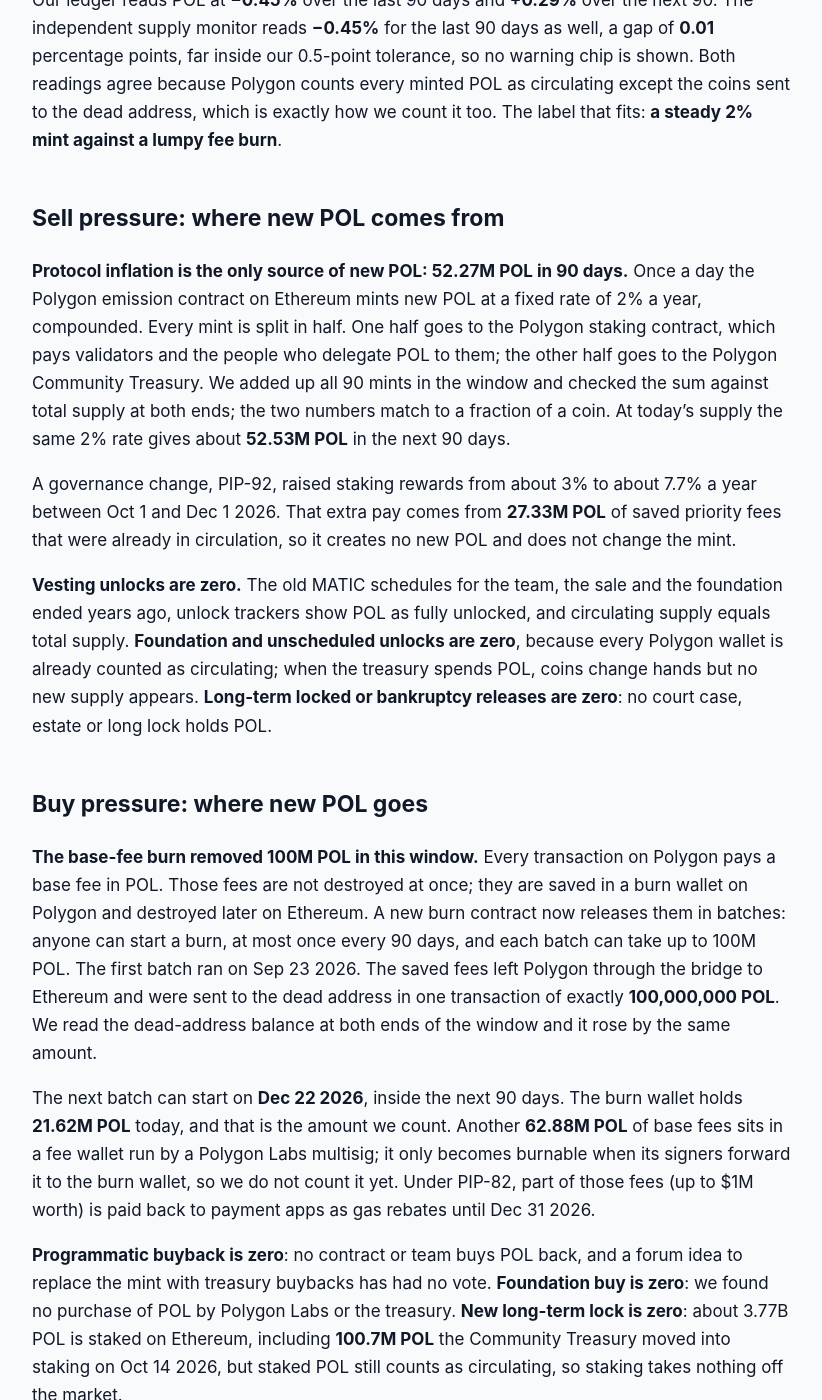
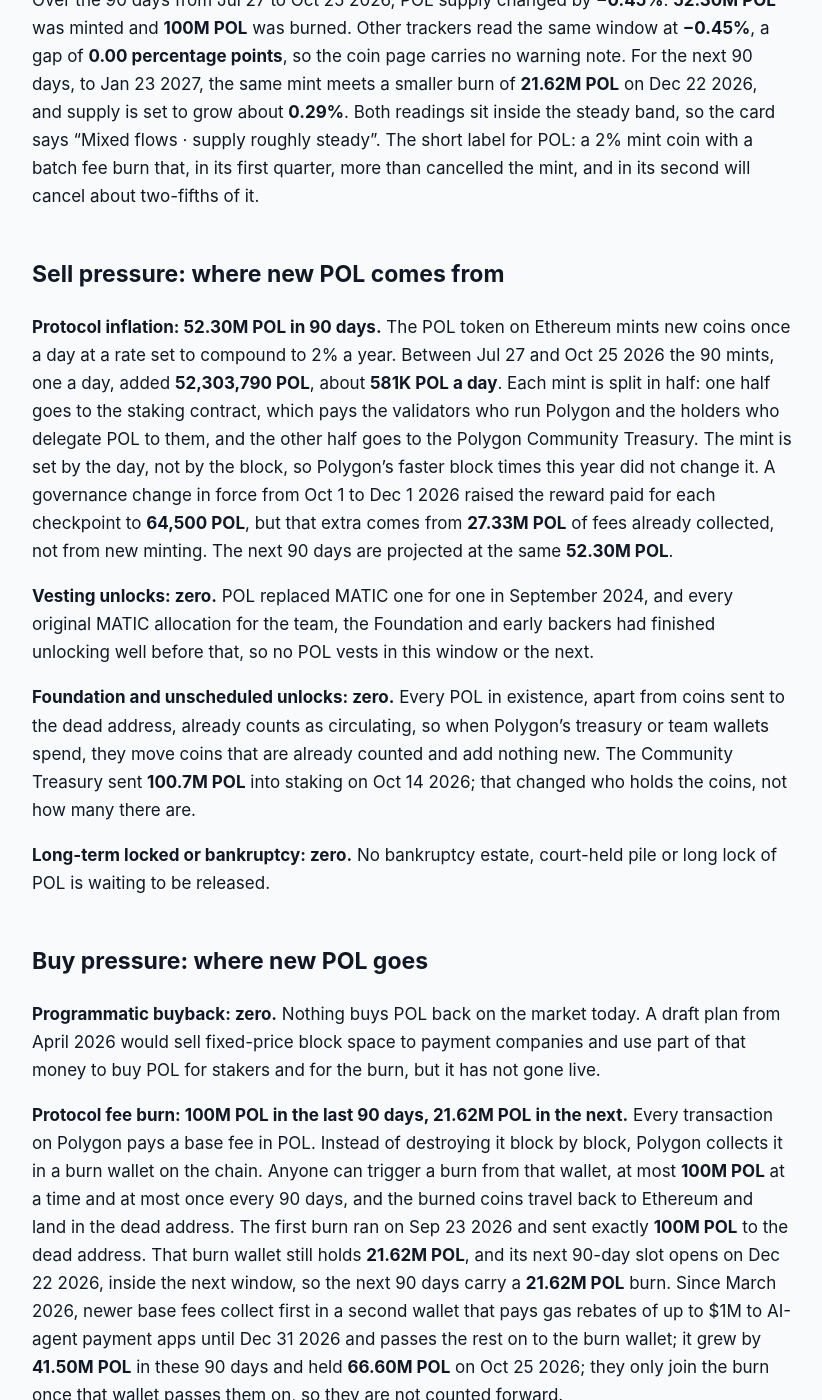
Before and after one commit to jeevansongmy-spec/mrnasdog-articles, a Jekyll site: the page built from crypto/pol-pressure-framework.md, in a window 1280 px wide and 1400 px high, scrolled down 481 px. Shown: the whole window, without its empty margins (228-1050 px from the left). Built offline with Jekyll 4.4.1, drawn with Linux system fonts in a browser that asks for light colours; some of the changed text lies outside the part shown.

Commit message:
publish: crypto/pol-pressure-framework

```diff
--- a/crypto/pol-pressure-framework.md
+++ b/crypto/pol-pressure-framework.md
@@ -1,6 +1,6 @@
 ---
 title:         "POL Inflation Analysis · October 2026 · Mixed flows · supply roughly steady"
-description:   "POL supply is roughly steady: a 2% mint made 52.27M POL in 90 days while a fee burn destroyed 100M, so supply fell 0.45%. Next 90 days: about +0.29%."
+description:   "POL supply is roughly steady: a 52.30M POL mint against a 100M POL base-fee burn gave −0.45% in 90 days; next, a 21.62M burn on Dec 22 2026 means +0.29%."
 canonical_url: "https://mrnasdog.com/research/pol/inflation"
 tags:          ["crypto", "pol", "polygon", "layer2"]
 published:     true
@@ -8,56 +8,64 @@ published:     true
 > Originally published at **[mrnasdog.com/research/pol/inflation](https://mrnasdog.com/research/pol/inflation)** by MrNasDog.
 
 <!-- main-page -->
-The Polygon coin page has the score, the price drivers and every question answered — [mrnasdog.com/research/pol](https://mrnasdog.com/research/pol). Below: supply, line by line.
+The full Polygon coin page, with the score, demand and the supply ledger, is at [mrnasdog.com/research/pol](https://mrnasdog.com/research/pol).
 
-POL supply is roughly steady, and it swings with the base-fee burn. In the 90 days to Oct 15 2026 the Polygon 2% yearly mint created **52.27M POL** while one batch burn of saved base fees destroyed **100M POL**, so the coins on the market fell by **0.45%**. For the next 90 days we count **52.53M POL** of new mint against a **21.62M POL** burn that can start on Dec 22 2026, which points to growth of about **0.29%**. POL has no supply cap and no vesting left; the mint and the burn are the whole story.
+POL supply is roughly steady, with flows pulling both ways: Polygon mints new POL every day at a **2% yearly rate**, and it burns the base fees its users pay in large batches no more than once every 90 days. Over the 90 days to Oct 25 2026 the mint added **52.30M POL** and the first batch burn removed **100M POL**, so supply fell **0.45%**; the next 90 days carry the same mint against a **21.62M POL** burn, for growth of about **0.29%**. Polygon has no supply cap, and other trackers read **−0.45%** for the same 90 days.
 
 ## The verdict, in one paragraph
 
-Our ledger reads POL at **−0.45%** over the last 90 days and **+0.29%** over the next 90. The independent supply monitor reads **−0.45%** for the last 90 days as well, a gap of **0.01** percentage points, far inside our 0.5-point tolerance, so no warning chip is shown. Both readings agree because Polygon counts every minted POL as circulating except the coins sent to the dead address, which is exactly how we count it too. The label that fits: **a steady 2% mint against a lumpy fee burn**.
+Over the 90 days from Jul 27 to Oct 25 2026, POL supply changed by **−0.45%**: **52.30M POL** was minted and **100M POL** was burned. Other trackers read the same window at **−0.45%**, a gap of **0.00 percentage points**, so the coin page carries no warning note. For the next 90 days, to Jan 23 2027, the same mint meets a smaller burn of **21.62M POL** on Dec 22 2026, and supply is set to grow about **0.29%**. Both readings sit inside the steady band, so the card says "Mixed flows · supply roughly steady". The short label for POL: a 2% mint coin with a batch fee burn that, in its first quarter, more than cancelled the mint, and in its second will cancel about two-fifths of it.
 
 ## Sell pressure: where new POL comes from
 
-**Protocol inflation is the only source of new POL: 52.27M POL in 90 days.** Once a day the Polygon emission contract on Ethereum mints new POL at a fixed rate of 2% a year, compounded. Every mint is split in half. One half goes to the Polygon staking contract, which pays validators and the people who delegate POL to them; the other half goes to the Polygon Community Treasury. We added up all 90 mints in the window and checked the sum against total supply at both ends; the two numbers match to a fraction of a coin. At today's supply the same 2% rate gives about **52.53M POL** in the next 90 days.
+**Protocol inflation: 52.30M POL in 90 days.** The POL token on Ethereum mints new coins once a day at a rate set to compound to 2% a year. Between Jul 27 and Oct 25 2026 the 90 mints, one a day, added **52,303,790 POL**, about **581K POL a day**. Each mint is split in half: one half goes to the staking contract, which pays the validators who run Polygon and the holders who delegate POL to them, and the other half goes to the Polygon Community Treasury. The mint is set by the day, not by the block, so Polygon's faster block times this year did not change it. A governance change in force from Oct 1 to Dec 1 2026 raised the reward paid for each checkpoint to **64,500 POL**, but that extra comes from **27.33M POL** of fees already collected, not from new minting. The next 90 days are projected at the same **52.30M POL**.
 
-A governance change, PIP-92, raised staking rewards from about 3% to about 7.7% a year between Oct 1 and Dec 1 2026. That extra pay comes from **27.33M POL** of saved priority fees that were already in circulation, so it creates no new POL and does not change the mint.
+**Vesting unlocks: zero.** POL replaced MATIC one for one in September 2024, and every original MATIC allocation for the team, the Foundation and early backers had finished unlocking well before that, so no POL vests in this window or the next.
 
-**Vesting unlocks are zero.** The old MATIC schedules for the team, the sale and the foundation ended years ago, unlock trackers show POL as fully unlocked, and circulating supply equals total supply. **Foundation and unscheduled unlocks are zero**, because every Polygon wallet is already counted as circulating; when the treasury spends POL, coins change hands but no new supply appears. **Long-term locked or bankruptcy releases are zero**: no court case, estate or long lock holds POL.
+**Foundation and unscheduled unlocks: zero.** Every POL in existence, apart from coins sent to the dead address, already counts as circulating, so when Polygon's treasury or team wallets spend, they move coins that are already counted and add nothing new. The Community Treasury sent **100.7M POL** into staking on Oct 14 2026; that changed who holds the coins, not how many there are.
+
+**Long-term locked or bankruptcy: zero.** No bankruptcy estate, court-held pile or long lock of POL is waiting to be released.
 
 ## Buy pressure: where new POL goes
 
-**The base-fee burn removed 100M POL in this window.** Every transaction on Polygon pays a base fee in POL. Those fees are not destroyed at once; they are saved in a burn wallet on Polygon and destroyed later on Ethereum. A new burn contract now releases them in batches: anyone can start a burn, at most once every 90 days, and each batch can take up to 100M POL. The first batch ran on Sep 23 2026. The saved fees left Polygon through the bridge to Ethereum and were sent to the dead address in one transaction of exactly **100,000,000 POL**. We read the dead-address balance at both ends of the window and it rose by the same amount.
+**Programmatic buyback: zero.** Nothing buys POL back on the market today. A draft plan from April 2026 would sell fixed-price block space to payment companies and use part of that money to buy POL for stakers and for the burn, but it has not gone live.
 
-The next batch can start on **Dec 22 2026**, inside the next 90 days. The burn wallet holds **21.62M POL** today, and that is the amount we count. Another **62.88M POL** of base fees sits in a fee wallet run by a Polygon Labs multisig; it only becomes burnable when its signers forward it to the burn wallet, so we do not count it yet. Under PIP-82, part of those fees (up to $1M worth) is paid back to payment apps as gas rebates until Dec 31 2026.
+**Protocol fee burn: 100M POL in the last 90 days, 21.62M POL in the next.** Every transaction on Polygon pays a base fee in POL. Instead of destroying it block by block, Polygon collects it in a burn wallet on the chain. Anyone can trigger a burn from that wallet, at most **100M POL** at a time and at most once every 90 days, and the burned coins travel back to Ethereum and land in the dead address. The first burn ran on Sep 23 2026 and sent exactly **100M POL** to the dead address. That burn wallet still holds **21.62M POL**, and its next 90-day slot opens on Dec 22 2026, inside the next window, so the next 90 days carry a **21.62M POL** burn. Since March 2026, newer base fees collect first in a second wallet that pays gas rebates of up to $1M to AI-agent payment apps until Dec 31 2026 and passes the rest on to the burn wallet; it grew by **41.50M POL** in these 90 days and held **66.60M POL** on Oct 25 2026; they only join the burn once that wallet passes them on, so they are not counted forward.
 
-**Programmatic buyback is zero**: no contract or team buys POL back, and a forum idea to replace the mint with treasury buybacks has had no vote. **Foundation buy is zero**: we found no purchase of POL by Polygon Labs or the treasury. **New long-term lock is zero**: about 3.77B POL is staked on Ethereum, including **100.7M POL** the Community Treasury moved into staking on Oct 14 2026, but staked POL still counts as circulating, so staking takes nothing off the market.
+**Foundation buy: zero.** Polygon Labs and the Foundation do not buy POL on the market. Banks and funds that now offer POL to customers buy coins that already circulate, so they take nothing out of the count.
+
+**New long-term lock: zero.** About **3.85B POL** sits in the staking contract, including the treasury's new **100.7M POL**, but staked POL still counts as circulating, so staking removes nothing from supply.
 
 ## Foundation and overhang
 
-All the POL that Polygon-linked wallets hold is already counted as circulating, so none of it can add new supply; it can only change hands. We still track it. The **Community Treasury** receives half of every mint; on Oct 14 2026 it sent **100.7M POL** through a multisig into staking and was left with about 18,700 POL. On Polygon itself the burn wallet holds **21.62M POL** and the multisig fee wallet **62.88M POL**, both made of saved base fees. A fee account for stakers held about 8.70M POL of priority fees. The MATIC swap contract holds **373.99M POL** for MATIC that holders have not yet converted. Polygon Labs' own operating wallets are not published. We read these balances on every rebuild; if any of them falls between rebuilds, we trace where the coins went at the next refresh, and a move into the dead address is booked as a burn.
+Because every live POL already counts as circulating, none of these balances can add new supply; they matter because they show where POL can move and where burns come from. The Polygon Community Treasury on Ethereum receives half of every mint, about **291K POL a day**, and held **3.22M POL** on Oct 25 2026, down from **77.48M POL** on Jul 27 2026 after it sent **100.7M POL** through a treasury safe into staking on Oct 14 2026.
 
-## How POL compares to other EVM chains
+On the Polygon chain, the burn wallet holds **21.62M POL** for the Dec 22 2026 burn, the newer base-fee wallet holds **66.60M POL**, and the priority-fee wallet that pays validators and stakers holds **11.11M POL**. The MATIC swap contract holds **373.54M POL** for MATIC that holders have not yet swapped, down from **385.85M POL** at the start of the window. Polygon Labs' own operating wallets are not publicly mapped. If the treasury or the fee wallets fall between refreshes, the outflow enters the foundation and unscheduled unlocks row at the next refresh, and a larger burn wallet balance would raise the next burn.
 
-POL sits between Ethereum and BNB in how it handles supply. Like ETH, POL has no hard cap and pays stakers with newly minted coins, and like ETH it destroys the base fee of every transaction. The difference is timing: Ethereum burns the base fee in the same block, every block, while Polygon saves base fees and burns them in batches up to 90 days apart. So the ETH burn shows up smoothly, and the POL burn shows up as a step.
+## How POL compares to other Ethereum scaling chains
 
-BNB also burns in quarterly batches, but BNB has a fixed target supply and no ongoing mint, so every batch makes the supply smaller. POL keeps a steady 2% yearly mint, about 52M POL a quarter, so a batch only shrinks POL when it is bigger than the mint. In the last 90 days it was (100M against 52.27M); in the next 90 days the coins already waiting to be burned are smaller (21.62M against 52.53M).
+Most tokens of Ethereum scaling networks, such as Arbitrum's ARB and Optimism's OP, have no fee burn at all: their sequencers collect fees in ETH, and their supply grows through scheduled team and investor unlocks rather than a mint. POL is built differently. It has no unlocks left, it mints a fixed 2% a year to pay validators and fund a treasury, and it is the gas token of its own chain, so the fees users pay are POL and can be burned. That makes POL's supply depend on usage in a way ARB's and OP's does not.
 
-Many proof-of-stake chains mint 5% or more a year for stakers and burn little. Next to them POL's 2% rate is low, though half of it goes to a treasury instead of to stakers. Whether POL shrinks or grows over a full year comes down to one question: do Polygon's fees burn more than about 215M POL a year?
+Against Ethereum itself, the shape is close but the timing is not. Ethereum destroys its base fee in every block, so its burn is smooth; Polygon collects the base fee and burns it in batches, so its burn arrives in steps of up to **100M POL** every 90 days. Ethereum's issuance also floats with the amount staked, while POL's 2% is a fixed rate whatever the stake. In a quarter with a full batch burn POL shrinks, as it did to Oct 25 2026; in a quarter with a small batch it grows, as it is set to do next.
 
 ## What to watch in the next 90 days
 
-**Dec 22 2026**: the burn contract's 90-day wait ends and anyone can start the next batch. If the multisig fee wallet forwards its **62.88M POL** to the burn wallet before then, the batch could be far larger than the 21.62M we count.
+**Dec 22 2026:** the next burn slot opens, with **21.62M POL** in the burn wallet. If no one calls it, or if the wallet has grown, the next-90-day reading changes.
 
-**Dec 1 2026**: the PIP-92 boost to staking rewards ends. A follow-up proposal, PIP-93, is meant to pay a share of fees to stakers automatically; watch whether it changes the 2% mint or only redirects fees.
+**The newer base-fee wallet:** it held **66.60M POL** on Oct 25 2026. If its holders move that POL to the burn wallet before Dec 22 2026, the next batch could be far larger than 21.62M, up to the 100M cap.
 
-**Dec 31 2026**: the PIP-82 gas-rebate program for payment apps ends, after which all base fees go back to the burn path.
+**Dec 31 2026:** the gas-rebate program for AI-agent payment apps ends, so base fees stop waiting in the second wallet and flow to the burn wallet again, which would make the batches after Dec 22 2026 larger.
 
-**The 2% mint debate**: a forum proposal to cut or end the mint and add treasury buybacks was revived in August 2026. Any vote that lowers the mint would cut the sell side directly.
+**Dec 1 2026:** the higher checkpoint reward ends and returns to its base level; a permanent way to share fees with stakers is planned as a separate change.
+
+**The draft payment-fee buyback plan:** if it is approved and starts, POL bought with payment fees would add a buyback next to the burn.
+
+**Community proposals to end the 2% mint:** a forum proposal from Oct 6 2025 asks for the mint to stop; it has had no vote. A vote to cut the rate would change the sell side at once.
 
 ## Summary
 
-POL is a mixed-flows coin with supply roughly steady: Polygon mints new POL at 2% a year, about **52.27M POL** every 90 days, and burns saved base fees in batches up to 90 days apart. The first batch destroyed **100M POL** on Sep 23 2026, so supply fell **0.45%** in the last 90 days; with only **21.62M POL** waiting for the next batch on Dec 22 2026, we expect growth of about **0.29%** in the next 90. The key risk is that fees stay too small to match the mint, because POL has no supply cap and no vesting left to end.
+POL supply was roughly steady over the 90 days to Oct 25 2026, at **−0.45%**, because the first batch burn of **100M POL** on Sep 23 2026 outweighed **52.30M POL** of new minting. Polygon mints POL at a fixed **2% a year**, split between stakers and the Community Treasury, and burns the base fees its users pay in batches of up to 100M POL no more than once every 90 days. The next batch opens on Dec 22 2026 with **21.62M POL**, so supply is set to grow about **0.29%** in the next 90 days unless more fees reach the burn wallet first. POL has no supply cap and no unlocks left; its supply now depends on how much people pay to use Polygon.
 
 ---
 
-*MrNasDog Pressure Framework analysis of POL, Metric 1 — Inflation. Data + explanation only. Not financial advice. Checked Oct 15 2026.*
+*MrNasDog Pressure Framework analysis of POL, Metric 1 — Inflation. Data + explanation only. Not financial advice. Checked Oct 25 2026.*
```
